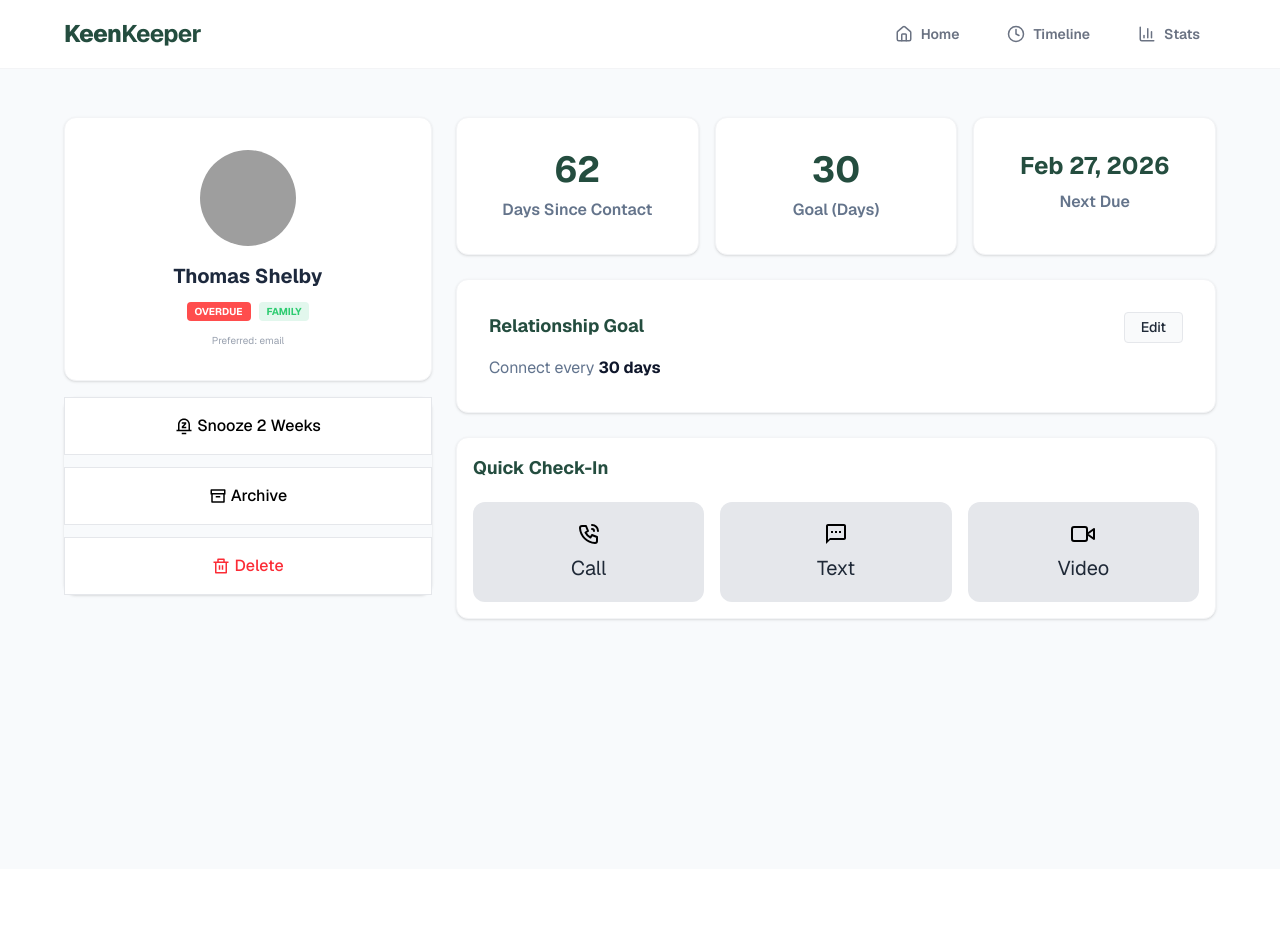
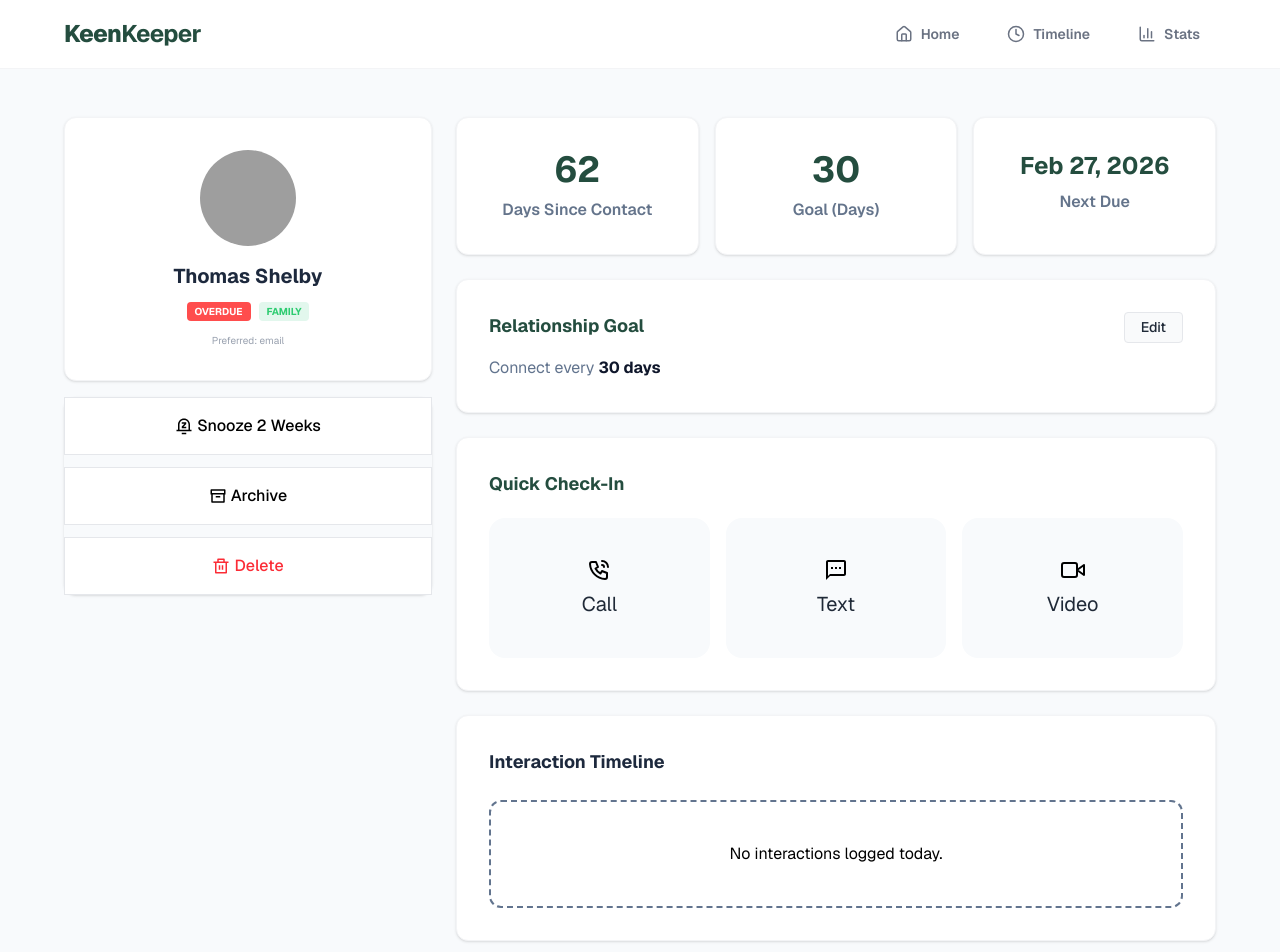
Before and after one commit to zaberabdullah/A-7-PH, a Next.js app: page /friend/1 in a window 1280 px wide. Shown: the top 952 px of the page. Before the commit the page ends 869 px from the top, so only its background shows below. Built offline with nearby package versions, Linux system fonts and the light colour scheme; grey boxes are pictures that could not be loaded.

Commit message:
added react toastify and timeline entry

```diff
--- a/src/app/friend/[id]/page.jsx
+++ b/src/app/friend/[id]/page.jsx
@@ -5,10 +5,12 @@ import { FiVideo } from "react-icons/fi";
 import { MdOutlineTextsms } from "react-icons/md";
 import { RiArchiveLine, RiDeleteBinLine, RiNotificationSnoozeLine } from "react-icons/ri";
 import { TbPhoneCall } from "react-icons/tb";
+import { toast, ToastContainer } from "react-toastify";
 
 export default function FriendDetails() {
   const { id } = useParams();
-  const [friend, setFriend] = useState(null);
+  const [friend, setFriend] = useState([]);
+  const [timeline, setTimeline] = useState([]);
 
   useEffect(() => {
     fetch("/data/friends.json")
@@ -19,10 +21,25 @@ export default function FriendDetails() {
       });
   }, [id]);
 
-  if (!friend) return <div className="p-20 text-center">loading.......</div>;
+  const handleInteraction = (type) => {
+    const newEntry = {
+      date: new Date().toLocaleDateString("en-GB", {
+        day: "numeric",
+        month: "short",
+        year: "numeric",
+      }),
+      title: `${type} with ${friend.name}`,
+    };
+
+    setTimeline([newEntry, ...timeline]);
+
+    toast.success(`${type} entry recorded!`, {});
+  };
 
   return (
     <div className="min-h-screen bg-[#f8fafc] py-12 px-4 flex justify-center items-start">
+      <ToastContainer></ToastContainer>
+
       <div className="max-w-6xl w-full grid grid-cols-1 md:grid-cols-12 gap-6">
         <div className="md:col-span-4 flex flex-col gap-4">
           <div className="bg-white rounded-xl shadow-sm p-8 text-center border border-gray-100">
@@ -66,15 +83,11 @@ export default function FriendDetails() {
           </div>
         </div>
 
-
         <div className="md:col-span-8 flex flex-col gap-6">
-
           <div className="grid grid-cols-1 sm:grid-cols-3 gap-4">
             <div className="bg-white p-8 rounded-xl shadow-sm border border-gray-100 text-center">
               <p className="text-4xl font-bold text-[#244D3F]">62</p>
-              <p className="text-[#64748B] mt-2 font-semibold">
-                Days Since Contact
-              </p>
+              <p className="text-[#64748B] mt-2 font-semibold">Days Since Contact</p>
             </div>
             <div className="bg-white p-8 rounded-xl shadow-sm border border-gray-100 text-center">
               <p className="text-4xl font-bold text-[#244D3F]">30</p>
@@ -86,7 +99,6 @@ export default function FriendDetails() {
             </div>
           </div>
 
-
           <div className="bg-white p-8 rounded-xl shadow-sm border border-gray-100 relative">
             <button className="absolute right-8 top-8 px-4 py-1 bg-gray-50 border border-gray-200 font-medium text-[14px] text-[#1F2937] rounded hover:bg-gray-50 transition-all">
               Edit
@@ -97,33 +109,59 @@ export default function FriendDetails() {
             </p>
           </div>
 
-
-          <div className="bg-white p-4 rounded-xl shadow-sm border border-gray-100">
+          <div className="md:col-span-8 space-y-6">
+            <div className="bg-white p-8 rounded-xl shadow-sm border border-gray-100">
               <h3 className="text-lg font-bold text-[#244D3F] mb-5">Quick Check-In</h3>
-            <div className="grid grid-cols-3 gap-4 ">
-              <a
-                href={`tel:${friend.phone}`}
-                className="bg-gray-200 p-5 rounded-xl flex flex-col items-center justify-center hover:bg-slate-100 transition-all group"
+              <div className="grid grid-cols-3 gap-4">
+                <button
+                  onClick={() => handleInteraction("Call")}
+                  className="bg-[#f8fafc] p-10 rounded-2xl flex flex-col items-center hover:bg-slate-100 transition-all group"
                 >
-                <span className="text-2xl mb-2 text-black"><TbPhoneCall /></span>
+                  <span className="text-2xl mb-2 text-black">
+                    <TbPhoneCall />
+                  </span>
                   <span className="text-xl text-[#1F2937]">Call</span>
-              </a>
-              <a
-                href={`mailto:${friend.email}`}
-                className="bg-gray-200 p-5 rounded-xl flex flex-col items-center justify-center hover:bg-slate-100 transition-all group"
+                </button>
+                <button
+                  onClick={() => handleInteraction("Text")}
+                  className="bg-[#f8fafc] p-10 rounded-2xl flex flex-col items-center hover:bg-slate-100 transition-all group"
                 >
-                <span className="text-2xl mb-2 text-black"><MdOutlineTextsms />
+                  <span className="text-2xl mb-2 text-black">
+                    <MdOutlineTextsms />
                   </span>
                   <span className="text-xl text-[#1F2937]">Text</span>
-              </a>
-              <a
-                href="https://meet.google.com"
-                target="_blank"
-                className="bg-gray-200 p-5 rounded-xl flex flex-col items-center justify-center hover:bg-slate-100 transition-all group"
+                </button>
+                <button
+                  onClick={() => handleInteraction("Video")}
+                  className="bg-[#f8fafc] p-10 rounded-2xl flex flex-col items-center hover:bg-slate-100 transition-all group"
                 >
-                <span className="text-2xl mb-2 text-black"><FiVideo /></span>
+                  <span className="text-2xl mb-2 text-black">
+                    <FiVideo />
+                  </span>
                   <span className="text-xl text-[#1F2937]">Video</span>
-              </a>
+                </button>
+              </div>
+            </div>
+
+            <div className="bg-white p-8 rounded-xl shadow-sm border border-gray-100">
+              <h3 className="text-lg font-bold text-slate-800 mb-6">Interaction Timeline</h3>
+              <div className="space-y-3">
+                {timeline.length === 0 ? (
+                  <div className="text-center py-10 border-2 border-dashed border-slate-500 rounded-xl">
+                    <p className="text-black">No interactions logged today.</p>
+                  </div>
+                ) : (
+                  timeline.map((entry, index) => (
+                    <div
+                      key={index}
+                      className="flex justify-between items-center p-4 bg-slate-50 border-l-4 border-emerald-600 rounded-r-lg shadow-sm"
+                    >
+                      <span className="font-medium text-black">{entry.title}</span>
+                      <span className=" text-black">{entry.date}</span>
+                    </div>
+                  ))
+                )}
+              </div>
             </div>
           </div>
         </div>
```
Lines whose indentation alone changed are shown as unchanged.
